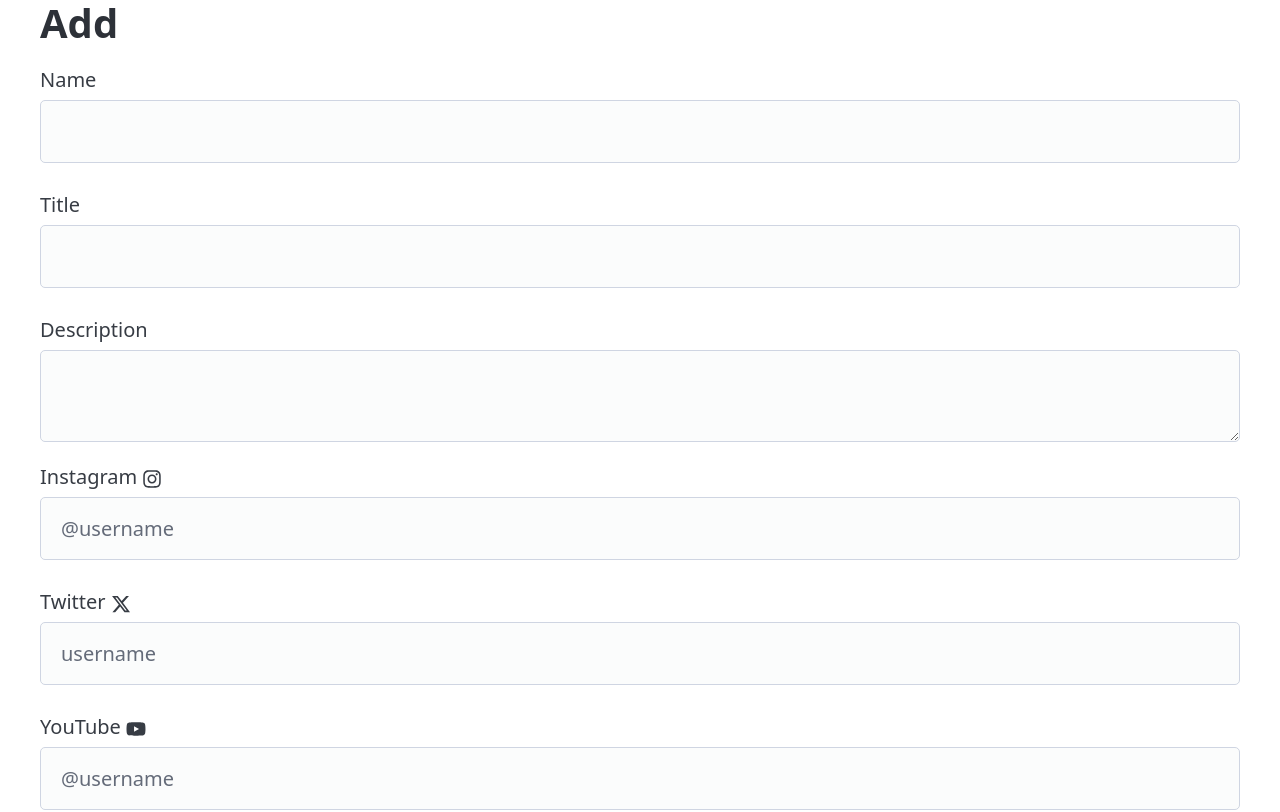
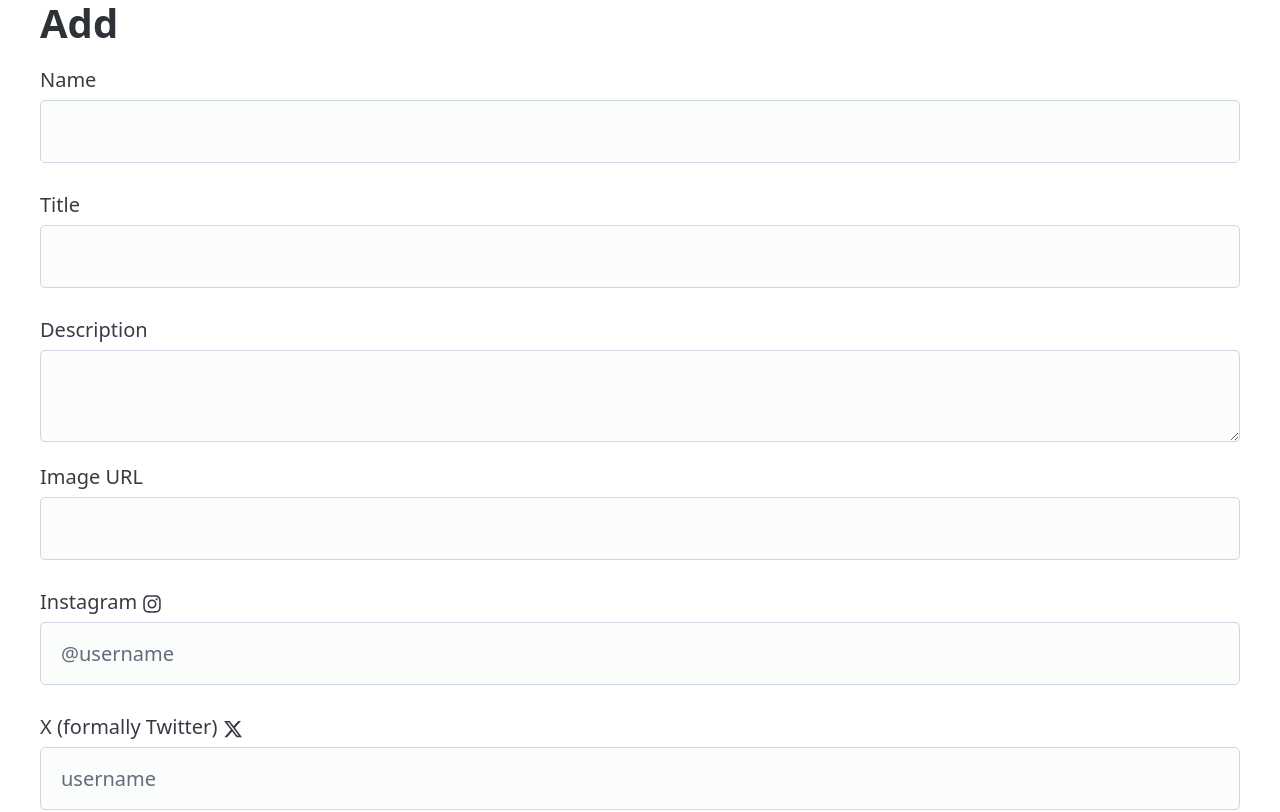
Before and after one commit to dibasdauliya/codepath-web-dev-prework, a React (Vite) app: page /add in a window 1280 px wide. Shown: the top 812 px of the page. Built offline with nearby package versions, Linux system fonts and the light colour scheme.

Commit message:
setup crud operations

```diff
--- a/src/components/Card.tsx
+++ b/src/components/Card.tsx
@@ -1,6 +1,7 @@
 import { FaInstagram, FaTwitter, FaYoutube } from 'react-icons/fa'
 import { useNavigate } from "react-router-dom";
 import { CreatorData } from '../creatorTypes';
+import { supabase } from '../client';
 
 
 export default function Card({
@@ -8,9 +9,24 @@ export default function Card({
 }: CreatorData) {
     const navigate = useNavigate();
 
-    function handleEdit(id: number) {
+    function handleEdit() {
         navigate(`/edit/${id}`)
     }
+
+    async function handleDelete() {
+        if (confirm('Are you sure you want to delete this creator?')) {
+
+            const res = await supabase.from('creators').delete().eq('id', Number(id))
+
+            if (res.status === 204) {
+                alert('Creator deleted successfully')
+                navigate('/')
+            } else {
+                alert('There was an error deleting the creator')
+             }
+        }
+    }
+
     return (
         <article style={{ width: "300px" }}>
             <header className='flex justify-between flex-wrap'>
@@ -26,23 +42,32 @@ export default function Card({
                     </p>
                 </div>
                 <div className='flex gap-2 align-center'>
-                    <button onClick={() => handleEdit(id)}>Edit</button>
-                    <button>Delete</button>
+                    <button onClick={handleEdit}>Edit</button>
+                    <button onClick={handleDelete}>Delete</button>
                 </div>
             </header>
             <p>
                 {description}
             </p>
             <footer className='flex gap-2'>
+                {
+                    instagram &&
                     <a href={`https://instagram.com/${instagram}`}>
                         <FaInstagram />
                     </a>
+                }
+                {
+                    twitter &&
                     <a href={`https://twitter.com/${twitter}`}>
                         <FaTwitter />
                     </a>
+                }
+                {
+                    youtube &&
                     <a href={`https://youtube.com/${youtube}`}>
                         <FaYoutube />
                     </a>
+                }
             </footer>
         </article>
     )
--- a/src/components/Form.tsx
+++ b/src/components/Form.tsx
@@ -1,16 +1,18 @@
 import React, { useState } from 'react';
-import { FaInstagram, FaTwitter, FaYoutube } from 'react-icons/fa';
+import { FaInstagram, FaYoutube } from 'react-icons/fa';
 import { CreatorData } from '../creatorTypes';
-import { FaX, FaXTwitter } from 'react-icons/fa6';
+import { FaXTwitter } from 'react-icons/fa6';
 
 interface CreatorFormProps {
     title: string;
     creatorData?: CreatorData;
+    handleSubmit: (formData: CreatorData) => void;
 }
 
 export default function CreatorForm({
     title,
-    creatorData
+    creatorData,
+    handleSubmit
 }: CreatorFormProps) {
     const [details, setDetails] = useState(creatorData || {
         name: '',
@@ -19,42 +21,47 @@ export default function CreatorForm({
         instagram: '',
         twitter: '',
         youtube: '',
-        imgURL: ''
+        imageURL: ''
     });
 
-    const handleSubmit = (e: React.FormEvent) => {
+    function handleFormSubmit(e: React.FormEvent) {
         e.preventDefault();
+        handleSubmit(details);
     }
 
     return (
         <div className='container'>
             <h1>{title}</h1>
-            <form onSubmit={handleSubmit}>
+            <form onSubmit={handleFormSubmit}>
                 <label htmlFor="name">Name
-                    <input type="text" value={details.name} onChange={e => setDetails({ ...details, name: e.target.value })} />
+                    <input required name='name' type="text" value={details.name} onChange={e => setDetails({ ...details, name: e.target.value })} />
                 </label>
 
                 <label htmlFor="title">Title
-                    <input type="text" value={details.title} onChange={e => setDetails({ ...details, title: e.target.value })} />
+                    <input required name='title' type="text" value={details.title} onChange={e => setDetails({ ...details, title: e.target.value })} />
                 </label>
 
                 <label htmlFor="description">Description
-                    <textarea value={details.description} onChange={e => setDetails({ ...details, description: e.target.value })} />
+                    <textarea required name='description' value={details.description} onChange={e => setDetails({ ...details, description: e.target.value })} />
+                </label>
+
+                <label htmlFor="imageURL">Image URL
+                    <input required name='imageURL' type="text" value={details.imageURL} onChange={e => setDetails({ ...details, imageURL: e.target.value })} />
                 </label>
 
                 <label htmlFor="instagram">Instagram <FaInstagram />
-                    <input placeholder='@username' type="text" value={details.instagram} onChange={e => setDetails({ ...details, instagram: e.target.value })} />
+                    <input name='instagram' placeholder='@username' type="text" value={details.instagram} onChange={e => setDetails({ ...details, instagram: e.target.value })} />
                 </label>
 
-                <label htmlFor="twitter">Twitter <FaXTwitter />
-                    <input placeholder='username' type="text" value={details.twitter} onChange={e => setDetails({ ...details, twitter: e.target.value })} />
+                <label htmlFor="twitter">X (formally Twitter) <FaXTwitter />
+                    <input name='twitter' placeholder='username' type="text" value={details.twitter} onChange={e => setDetails({ ...details, twitter: e.target.value })} />
                 </label>
 
                 <label htmlFor="youtube">YouTube <FaYoutube />
-                    <input placeholder='@username' type="text" value={details.youtube} onChange={e => setDetails({ ...details, youtube: e.target.value })} />
+                    <input name='youtube' placeholder='@username' type="text" value={details.youtube} onChange={e => setDetails({ ...details, youtube: e.target.value })} />
                 </label>
 
-                <button type="submit">Update Creator</button>
+                <button type="submit">{details.id ? "Update" : "Add"} Creator</button>
             </form>
         </div>
     )
--- a/src/creatorTypes.ts
+++ b/src/creatorTypes.ts
@@ -6,5 +6,5 @@ export interface CreatorData {
     twitter?: string;
     youtube?: string;
     imageURL: string;
-    id: number;
+    id?: number;
 }
--- a/src/main.tsx
+++ b/src/main.tsx
@@ -17,7 +17,6 @@ import { loader as editCreatorLoader } from './pages/EditCreator.tsx'
 // https://reactrouter.com/en/main/start/tutorial#loading-data
 export async function loader() {
   const creators = await supabase.from('creators').select('*')
-  console.log(creators)
   return { creators }
 }
 
--- a/src/pages/AddCreator.tsx
+++ b/src/pages/AddCreator.tsx
@@ -1,9 +1,26 @@
+import { useNavigate } from 'react-router-dom';
+import { supabase } from '../client';
 import CreatorForm from '../components/Form';
+import { CreatorData } from '../creatorTypes';
 
 export default function AddCreator() {
 
+    const navigate = useNavigate();
+
+    async function handleSubmit(formData: CreatorData) {
+        console.log('Form data:', formData);
+        const res  = await supabase.from('creators').insert(formData)
+        // console.log('Supabase response:', res)
+        if (res.status === 201) {
+            alert('Creator added successfully')
+            navigate('/')
+        } else {
+            // console.log('Supabase response:', res)
+            alert('There was an error adding the creator')
+        }
+    }
 
     return (
-        <CreatorForm title='Add ' />
+        <CreatorForm title='Add' handleSubmit={handleSubmit} />
     )
 }
--- a/src/pages/EditCreator.tsx
+++ b/src/pages/EditCreator.tsx
@@ -1,6 +1,7 @@
-import { useLoaderData } from 'react-router-dom';
+import { useLoaderData, useNavigate } from 'react-router-dom';
 import { supabase } from '../client';
 import CreatorForm from '../components/Form';
+import { CreatorData } from '../creatorTypes';
 
 // https://reactrouter.com/en/6.23.1/start/tutorial#url-params-in-loaders
 export async function loader({ params }: { params: { creatorID?: string } }) {
@@ -13,13 +14,25 @@ export default function EditCreator() {
     // @ts-ignore
     const { creator } = useLoaderData()
 
+    const navigate = useNavigate();
+
     if (creator.error || creator.status !== 200) {
         return <div>There was an error loading the data</div>
     }
 
-
+    async function handleSubmit(formData: CreatorData) {
+        const {id, ...data} = formData
+        const res = await supabase.from('creators').update(data).eq('id', id)
+        if (res.status === 204) {
+            alert('Creator updated successfully')
+            navigate('/creator/' + id)
+        } else {
+            console.log('Supabase response:', res)
+            alert('There was an error updating the creator')
+        }
+    }
 
     return (
-        <CreatorForm title='Edit' creatorData={creator.data} />
+        <CreatorForm title='Edit' creatorData={creator.data} handleSubmit={handleSubmit}/>
     )
 }
```
Also changed, not shown: src/pages/ShowCreators.tsx (renamed from src/pages/ShowCreatprs.tsx). Lines whose indentation alone changed are shown as unchanged.
